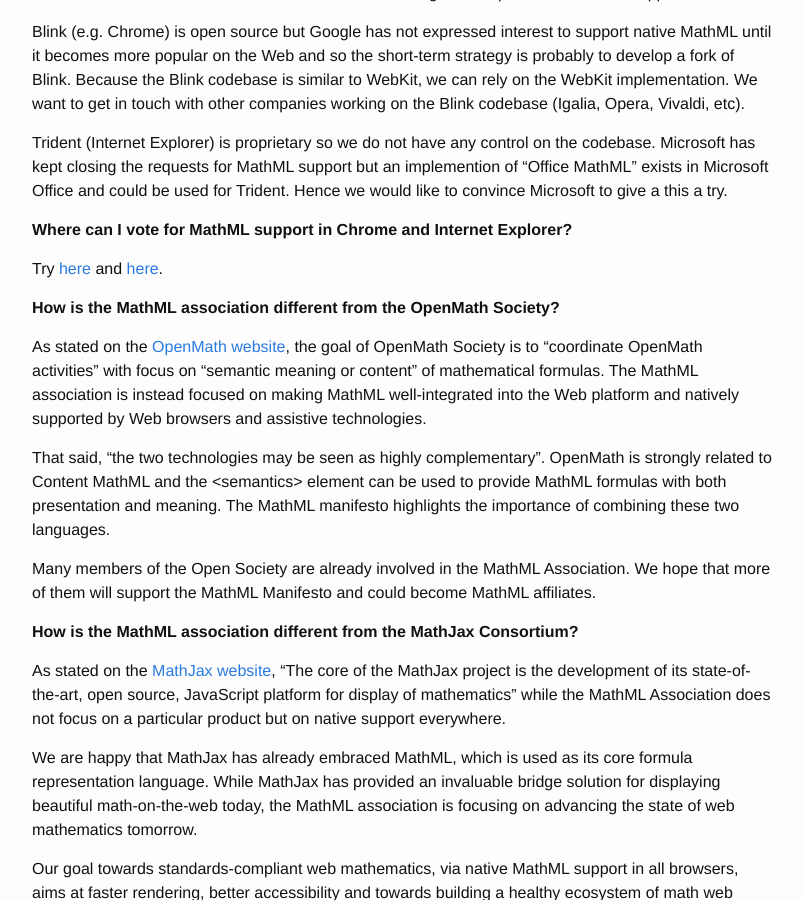
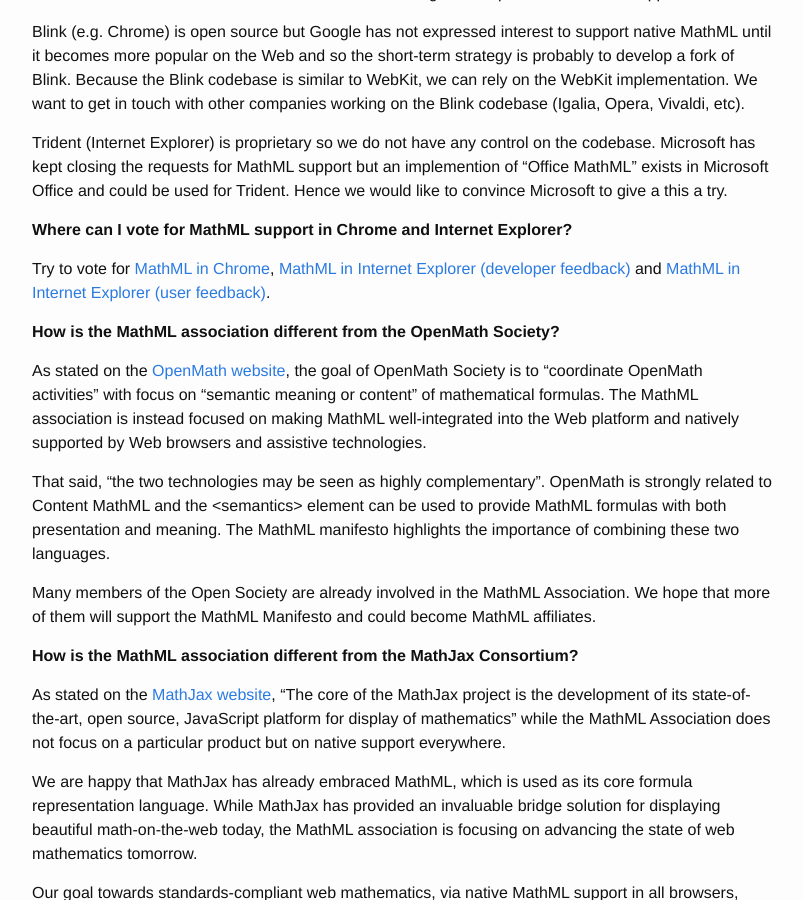
Before and after one commit to MathML/website, a Jekyll site: the page built from faq.md, in a window 1280 px wide and 900 px high, scrolled down 802 px. Shown: the whole window, without its empty margins (238-1041 px from the left). Built offline with Jekyll 4.4.1, drawn with Linux system fonts in a browser that asks for light colours.

Commit message:
FAQ: Update links to vote for MathML in Chrome/IE

```diff
--- a/faq.md
+++ b/faq.md
@@ -38,7 +38,7 @@
 
 **Where can I vote for MathML support in Chrome and Internet Explorer?**
 
-Try [here](https://code.google.com/p/chromium/issues/detail?id=152430) and [here](https://status.modern.ie/mathml).
+Try to vote for [MathML in Chrome](https://code.google.com/p/chromium/issues/detail?id=152430), [MathML in Internet Explorer (developer feedback)](https://status.modern.ie/mathml) and [MathML in Internet Explorer (user feedback)](https://windows.uservoice.com/forums/265757-windows-feature-suggestions/suggestions/6592643-support-for-html5-s-mathml).
 
 **How is the MathML association different from the OpenMath Society?**
 
```
